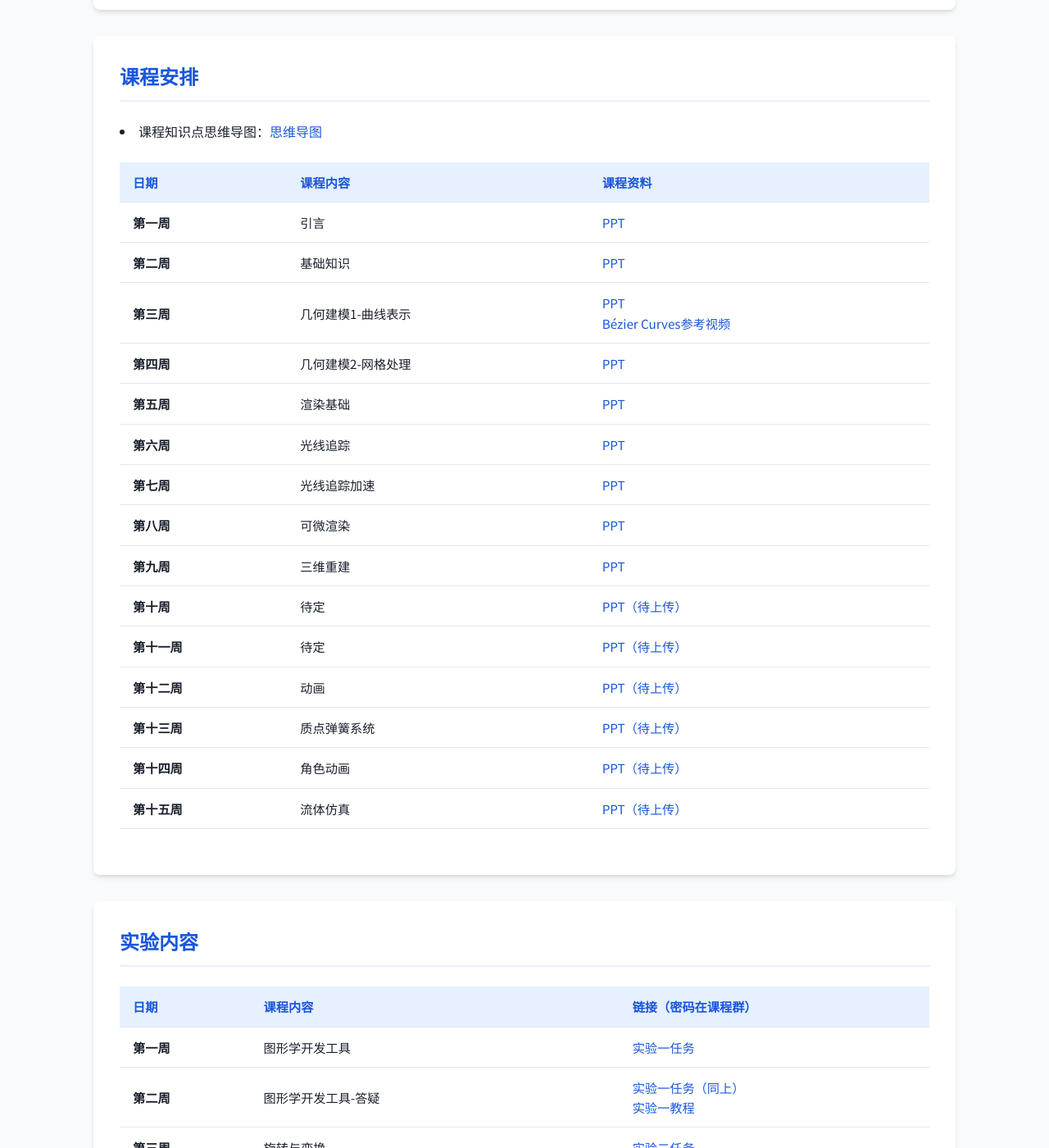
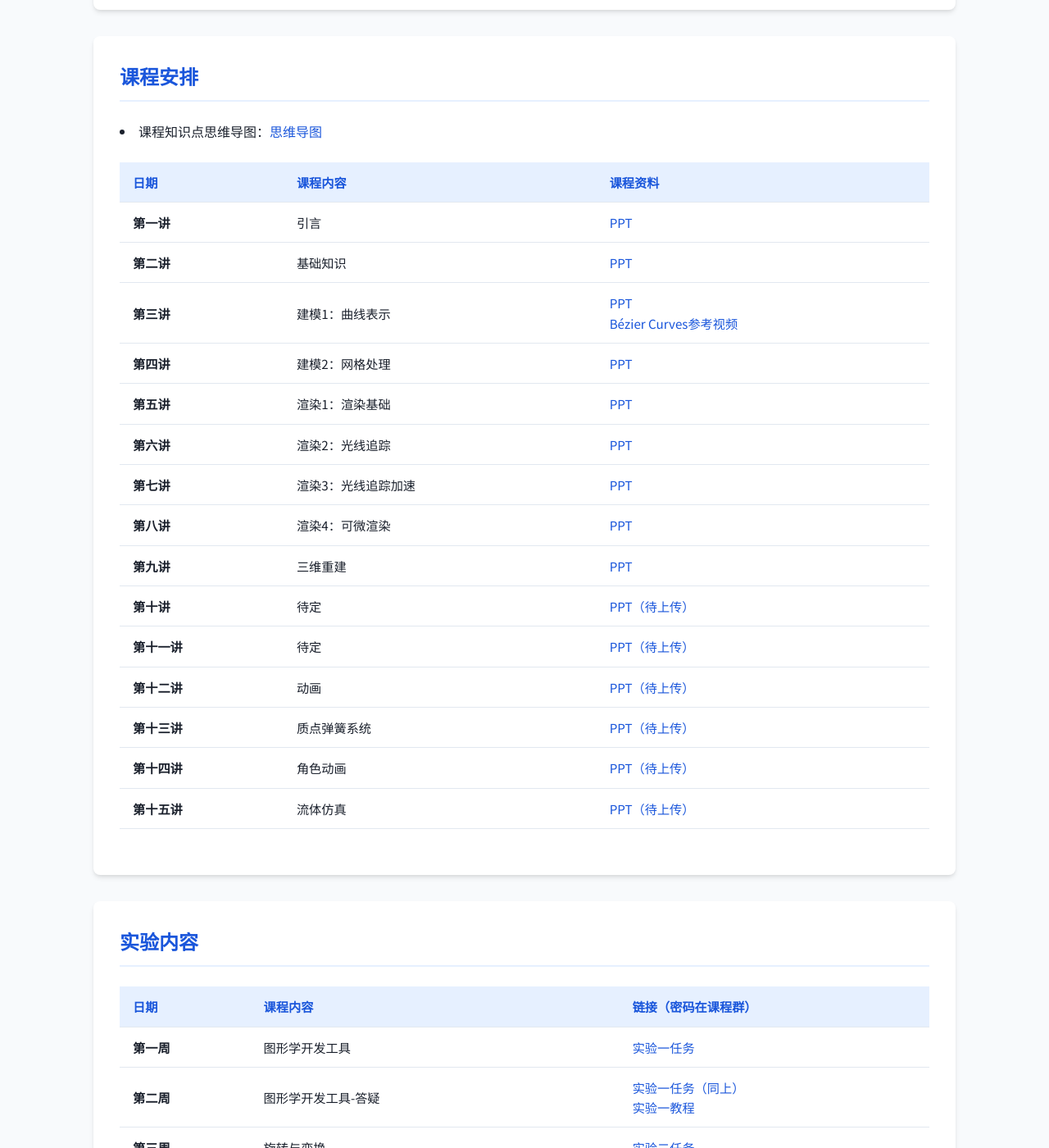
Before and after one commit to zhwinfo/zhwinfo.github.io, a Jekyll site: the page cg/index.html, which Jekyll copies as it is, in a window 1280 px wide and 1400 px high, scrolled down 823 px. Shown: the whole window at 82% size. Built offline with Jekyll 4.4.1, drawn with Linux system fonts in a browser that asks for light colours.

Commit message:
fast update

```diff
--- a/cg/index.html
+++ b/cg/index.html
@@ -408,85 +408,85 @@
                     </thead>
                     <tbody>
                         <tr>
-                            <td><strong>第一周</strong></td>
+                            <td><strong>第一讲</strong></td>
                             <td>引言</td>
                             <td><a href="javascript:void(0)" onclick="window.open(pptLink, '_blank')">PPT</a></td>
                         </tr>
                         <tr>
-                            <td><strong>第二周</strong></td>
+                            <td><strong>第二讲</strong></td>
                             <td>基础知识</td>
                             <td><a href="javascript:void(0)" onclick="window.open(pptLink, '_blank')">PPT</a></td>
                         </tr>
                         <tr>
-                            <td><strong>第三周</strong></td>
-                            <td>几何建模1-曲线表示</td>
+                            <td><strong>第三讲</strong></td>
+                            <td>建模1：曲线表示</td>
                             <td>
                                 <a href="javascript:void(0)" onclick="window.open(pptLink, '_blank')">PPT</a><br>
                                 <a href="https://www.bilibili.com/video/BV1m44y1y7bC" target="_blank">Bézier Curves参考视频</a>
                             </td>
                         </tr>
                         <tr>
-                            <td><strong>第四周</strong></td>
-                            <td>几何建模2-网格处理</td>
+                            <td><strong>第四讲</strong></td>
+                            <td>建模2：网格处理</td>
                             <td><a href="javascript:void(0)" onclick="window.open(pptLink, '_blank')">PPT</a></td>
                         </tr>
                         <tr>
-                            <td><strong>第五周</strong></td>
-                            <td>渲染基础</td>
+                            <td><strong>第五讲</strong></td>
+                            <td>渲染1：渲染基础</td>
                             <td><a href="javascript:void(0)" onclick="window.open(pptLink, '_blank')">PPT</a></td>
                         </tr>
                         <tr>
-                            <td><strong>第六周</strong></td>
-                            <td>光线追踪</td>
+                            <td><strong>第六讲</strong></td>
+                            <td>渲染2：光线追踪</td>
                             <td><a href="javascript:void(0)" onclick="window.open(pptLink, '_blank')">PPT</a></td>
                         </tr>
                         <tr>
-                            <td><strong>第七周</strong></td>
-                            <td>光线追踪加速</td>
+                            <td><strong>第七讲</strong></td>
+                            <td>渲染3：光线追踪加速</td>
                             <td><a href="javascript:void(0)" onclick="window.open(pptLink, '_blank')">PPT</a></td>
                         </tr>
                         <tr>
-                            <td><strong>第八周</strong></td>
-                            <td>可微渲染</td>
+                            <td><strong>第八讲</strong></td>
+                            <td>渲染4：可微渲染</td>
                             <td><a href="javascript:void(0)" onclick="window.open(pptLink, '_blank')">PPT</a></td>
                         </tr>
                         <tr>
-                            <td><strong>第九周</strong></td>
+                            <td><strong>第九讲</strong></td>
                             <td>三维重建</td>
                             <td><a href="javascript:void(0)" onclick="window.open(pptLink, '_blank')">PPT</a></td>
                         </tr>
                         <tr>
-                            <td><strong>第十周</strong></td>
+                            <td><strong>第十讲</strong></td>
                             <td>待定</td>
                             <td><a href="javascript:void(0)" onclick="window.open(pptLink, '_blank')">PPT（待上传）</a></td>
                         </tr>
                         <tr>
-                            <td><strong>第十一周</strong></td>
+                            <td><strong>第十一讲</strong></td>
                             <td>待定</td>
                             <td><a href="javascript:void(0)" onclick="window.open(pptLink, '_blank')">PPT（待上传）</a></td>
                         </tr>
                         <tr>
-                            <td><strong>第十二周</strong></td>
+                            <td><strong>第十二讲</strong></td>
                             <td>动画</td>
                             <td><a href="javascript:void(0)" onclick="window.open(pptLink, '_blank')">PPT（待上传）</a></td>
                         </tr>
                         <tr>
-                            <td><strong>第十三周</strong></td>
+                            <td><strong>第十三讲</strong></td>
                             <td>质点弹簧系统</td>
                             <td><a href="javascript:void(0)" onclick="window.open(pptLink, '_blank')">PPT（待上传）</a></td>
                         </tr>
                         <tr>
-                            <td><strong>第十四周</strong></td>
+                            <td><strong>第十四讲</strong></td>
                             <td>角色动画</td>
                             <td><a href="javascript:void(0)" onclick="window.open(pptLink, '_blank')">PPT（待上传）</a></td>
                         </tr>
                         <tr>
-                            <td><strong>第十五周</strong></td>
+                            <td><strong>第十五讲</strong></td>
                             <td>流体仿真</td>
                             <td><a href="javascript:void(0)" onclick="window.open(pptLink, '_blank')">PPT（待上传）</a></td>
                         </tr>
                         <!-- <tr>
-                            <td><strong>第十六周</strong></td>
+                            <td><strong>第十六讲</strong></td>
                             <td>课程总结</td>
                             <td><a href="javascript:void(0)" onclick="window.open(pptLink, '_blank')">PPT（待上传）</a></td>
                         </tr> -->
@@ -580,6 +580,15 @@
                             </td>
                         </tr>
                     </tbody>
+                    <tbody>
+                        <tr>
+                            <td><strong>第九周</strong></td>
+                            <td>光线追踪</td>
+                            <td>
+                                <a href="https://bnu-3dv-lab.feishu.cn/wiki/BmVFwhvHqiw4gDk9gMBcxkUOnde" target="_blank">实验五任务</a><br>
+                            </td>
+                        </tr>
+                    </tbody>
                 </table>
             </div>
         </section>
```
